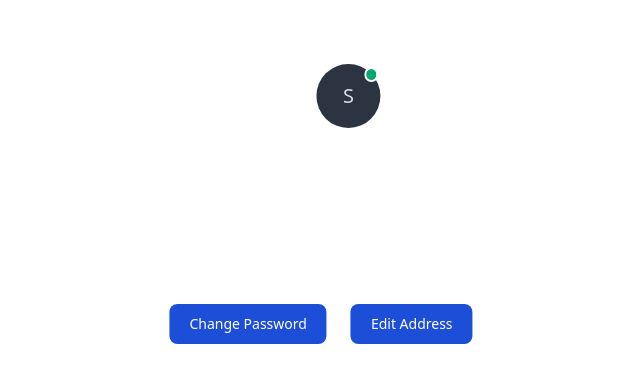
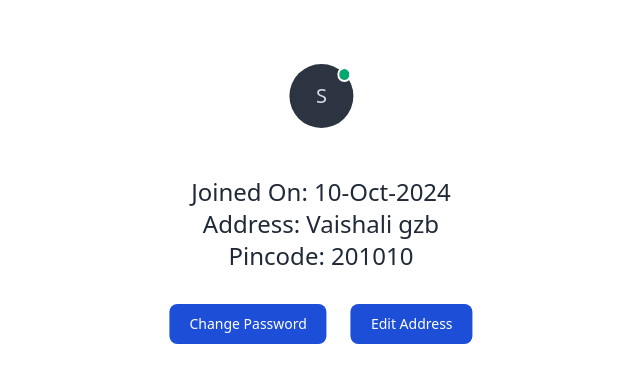
Before and after one commit to NimishKr16/ServEase, a Flask app: page /profile in a window 1280 px wide. Shown: the part 66-449 px from the top of the page, without its empty margins (319-959 px from the left). Run offline with Flask 3, Linux system fonts and the light colour scheme; a user stored in the database is signed in; some libraries are stand-ins or nearby versions.

Commit message:
Add Profile Page

```diff
--- a/templates/profile.html
+++ b/templates/profile.html
@@ -3,17 +3,17 @@
 {% block content %}
     <div>
     <div class="fixed top-1/4 left-1/2 transform -translate-x-1/2 -translate-y-1/4">
-        <div class="avatar fixed sm:ml-[11.5vw] xs:ml-30 pb-2 online placeholder self-center">
+        <div class="avatar fixed ml-[7.5rem] pb-2 online placeholder self-center">
             <div class="bg-neutral text-neutral-content rounded-full w-16 h-16">
               <span class="text-xl">{{ ab }}</span>
             </div>
         </div>
         <div class="mt-20">
             <p class="text-center text-white text-2xl">{{customerName}}</p>
-            <p class="text-center text-white text-2xl">Joined On: {{ joinDate }} </p>
+            <p class="text-center text-2xl">Joined On: {{ joinDate }} </p>
             {% if address %}
-            <p class="text-center text-white text-2xl">Address: {{ address }} </p>
-            <p class="text-center text-white text-2xl">Pincode: {{ pinCode }} </p>
+            <p class="text-center text-2xl">Address: {{ address }} </p>
+            <p class="text-center text-2xl">Pincode: {{ pinCode }} </p>
             {% else %}
             <p class="text-center text-2xl font-semibold text-red-500">Set Address to start making bookings!</p>
             {% endif %}
```
Also changed, not shown: instance/servease.db.
